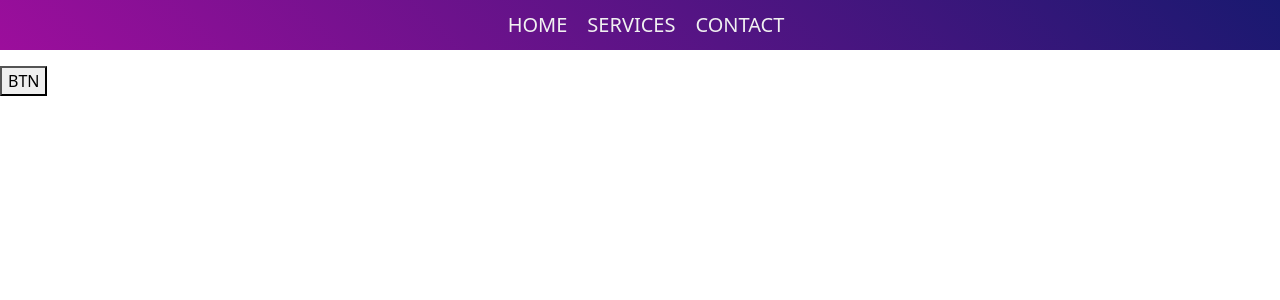
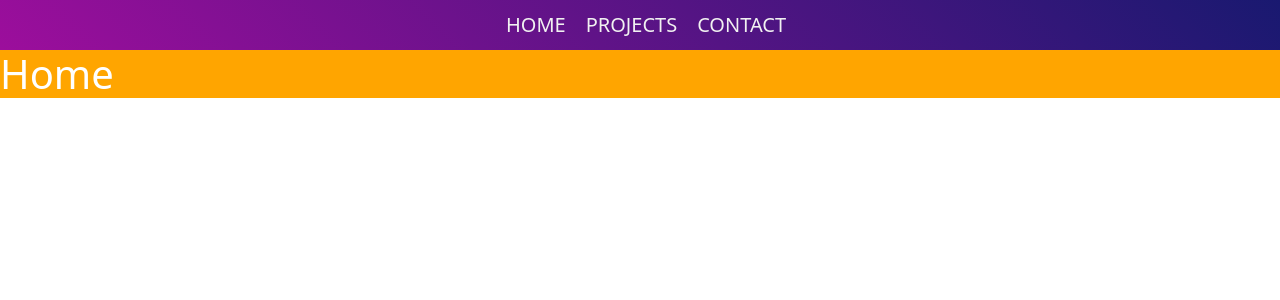
Before and after one commit to UseTheHill/react_router_6, a React (Create React App) app: page / in a window 1280 px wide. Shown: the top 300 px of the page. Built offline with nearby package versions, Linux system fonts and the light colour scheme.

Commit message:
new navbar

```diff
--- a/src/App.js
+++ b/src/App.js
@@ -1,51 +1,70 @@
-import { BrowserRouter, Route, Routes } from "react-router-dom";
+import { BrowserRouter, Route, Routes, Link } from "react-router-dom";
 // import "./App.css";
 // import "bootstrap/dist/css/bootstrap.min.css";
 import "./App.mondule.scss";
-
+// import "./Navbar.module.scss";
+import React, { useState, useEffect } from "react";
 // import { Container } from "react-bootstrap/";
 
 // Pages
-import Navbar from "./Navbar";
+// import Navbar from "./Navbar";
 import Home from "./pages/Home";
 import Projects from "./pages/Projects";
 import Contact from "./pages/Contact";
 
 function App() {
+  const [toggleMenu, setToggleMenu] = useState(false);
+  const [screenWidth, setScreenWidth] = useState(window.innerWidth);
+
+  const toggleNav = () => {
+    setToggleMenu(!toggleMenu);
+  };
+
+  useEffect(() => {
+    const changeWidth = () => {
+      setScreenWidth(window.innerWidth);
+    };
+
+    window.addEventListener("resize", changeWidth);
+
+    return () => {
+      window.removeEventListener("resize", changeWidth);
+    };
+  }, []);
+
   return (
     <div className="App">
-      {/* <Container> */}
-      <Navbar />
       <BrowserRouter>
-        {/* <Navbar className={styles.km_navbar} expand="md">
-            <Navbar href="/">Kayte McDonough</Navbar>
-            <Navbar.Toggle aria-controls="basic-navbar-nav">
-            </Navbar.Toggle>
-            <Navbar.Collapse
-              className={styles.km_collapse}
-              id="basic-navbar-nav"
-            >
-              <Nav className={styles.km_nav}>
-                <Nav.Item>
-                  <Nav.Link href="/">Home</Nav.Link>
-                </Nav.Item>
-                <Nav.Item>
-                  <Nav.Link href="/projects">Projects</Nav.Link>
-                </Nav.Item>
-                <Nav.Item>
-                  <Nav.Link href="/contact">Contact</Nav.Link>
-                </Nav.Item>
-              </Nav>
-            </Navbar.Collapse>
-          </Navbar> */}
-
+        <nav>
+          {(toggleMenu || screenWidth > 500) && (
+            <ul className="list">
+              <li>
+                <Link className="items" to="/">
+                  Home
+                </Link>
+              </li>
+              <li>
+                <Link className="items" to="/projects">
+                  Projects
+                </Link>
+              </li>
+              <li>
+                <Link className="items" to="/contact">
+                  Contact
+                </Link>
+              </li>
+            </ul>
+          )}
+          <button onClick={toggleNav} className="kt_btn">
+            BTN
+          </button>
+        </nav>
         <Routes>
           <Route path="/" element={<Home />} />
           <Route path="/projects" element={<Projects />} />
           <Route path="/contact" element={<Contact />} />
         </Routes>
       </BrowserRouter>
-      {/* </Container> */}
     </div>
   );
 }
--- a/src/App.mondule.scss
+++ b/src/App.mondule.scss
@@ -1,10 +1,64 @@
 @import "./variables.scss";
 
-// .km_navbar {
-//   background-color: rgb(126, 128, 0);
-// }
-// @media (min-width: 576px){
-//     #root > div > div{
-//     max-width: 1920px;
-// }
-// }
+nav {
+  position: fixed;
+  top: 0;
+  width: 100%;
+  height: 50px;
+  z-index: 9999;
+  background: linear-gradient(45deg, rgb(156, 14, 156), midnightblue);
+}
+
+.list {
+  list-style-type: none;
+  background: linear-gradient(45deg, rgb(156, 14, 156), midnightblue);
+  height: 100%;
+  display: flex;
+  justify-content: center;
+  align-items: center;
+  position: relative;
+}
+.items {
+  margin-right: 20px;
+  font-size: 20px;
+  text-transform: uppercase;
+  text-decoration: none;
+  color: #f1f1f1;
+  cursor: pointer;
+}
+
+.kt_btn {
+  display: none;
+  position: absolute;
+  right: 10px;
+  top: 7px;
+  padding: 5px;
+  color: #000;
+  font-size: 18px;
+}
+
+@media screen and (max-width: 500px) {
+  //   nav {
+  //     transition:ease-out;
+  //   }
+  .list {
+    flex-direction: column;
+    height: auto;
+    margin-top: 50px;
+    border-top: 1px solid rgba(255, 255, 255, 0.555);
+    background: linear-gradient(45deg, rgb(156, 14, 156), midnightblue);
+  }
+
+  .items {
+    width: 100%;
+    margin-top: 50px;
+
+    text-align: center;
+    margin-right: 0px;
+    padding: 20px 0;
+    text-decoration: none;
+  }
+  .kt_btn {
+    display: block;
+  }
+}
--- a/src/Navbar.js
+++ b/src/Navbar.js
@@ -1,15 +1,38 @@
-import React from "react";
-import styles from "../src/Navbar.module.scss";
+// import React, { useState, useEffect } from "react";
+// import styles from "../src/Navbar.module.scss";
 
-export default function Navbar() {
-  return (
-    <nav>
-      <ul className={styles.list}>
-        <li className={styles.items}>Home</li>
-        <li className={styles.items}>Services</li>
-        <li className={styles.items}>Contact</li>
-      </ul>
-      <button className={styles.button}>BTN</button>
-    </nav>
-  );
-}
+
+// export default function Navbar() {
+//   const [toggleMenu, setToggleMenu] = useState(false);
+//   const [screenWidth, setScreenWidth] = useState(window.innerWidth);
+//   const toggleNav = () => {
+//     setToggleMenu(!toggleMenu);
+//   };
+//   useEffect(() => {
+//     const changeWidth = () => {
+//       setScreenWidth(window.innerWidth);
+//     };
+
+//     window.addEventListener("resize", changeWidth);
+//     return () => {
+//       window.removeEventListener("resize", changeWidth);
+//     };
+//   }, []);
+//   return (
+//     <nav>
+//       {(toggleMenu || screenWidth > 500) && (
+//         <ul className={styles.list}>
+//           <li className={styles.items}>
+//             <Link to="/">Home</Link>
+//           </li>
+//           <li className={styles.items}>Services</li>
+//           <li className={styles.items}>Contact</li>
+//         </ul>
+//       )}
+
+//       <button onClick={toggleNav} className={styles.btn}>
+//         BTN
+//       </button>
+//     </nav>
+//   );
+// }
--- a/src/Navbar.module.scss
+++ b/src/Navbar.module.scss
@@ -1,73 +1,58 @@
-@import "./variables.scss";
+// nav {
+//     position: fixed;
+//     top: 0;
+//     width: 100%;
+//     height: 50px;
+//     background: linear-gradient(45deg, rgb(156, 14, 156), midnightblue);
+// }
 
-nav {
-    position: fixed;
-    top: 0;
-    width: 100%;
-    height: 50px;
-    background: linear-gradient(45deg, rgb(156, 14, 156), midnightblue);
-}
-
-.list {
-    list-style-type: none;
-    background: linear-gradient(45deg, rgb(156, 14, 156), midnightblue);
-    height: 100%;
-    display: flex;
-    justify-content: center;
-    align-items: center;
-    position: relative;
-}
-.items {
-    margin-right: 20px;
-    font-size: 20px;
-    text-transform: uppercase;
-    color: #f1f1f1;
-    cursor: pointer;
-}
-
-.btn {
-    display: none;
-    position: absolute;
-    right: 10px;
-    top: 7px;
-    padding: 5px;
-    color: #000;
-    font-size: 18px;
-}
-@media screen and (max-width: 500px){
-    .list {
-        flex-direction: column;
-        height: auto;
-    }
-    .items:nth-child(1){
-        border-top: 1px solid rgba(255, 255, 255, 0.555);
-        margin-top: 50px;
-    }
-    .items {
-        width: 100%;
-        border-top: 1px solid rgba(255, 255, 255, 0.555);
-        text-align: center;
-        margin-right: 0px;
-        padding: 20px 0;
-    }
-    .btn {
-        display: block;
-    }
-}
-// .km_whole_navbar {
+// .list {
+//     list-style-type: none;
+//     background: linear-gradient(45deg, rgb(156, 14, 156), midnightblue);
+//     height: 100%;
+//     display: flex;
+//     justify-content: center;
+//     align-items: center;
 //     position: relative;
 // }
-// .km_navbar {
-//   max-width: 1920px;
-//   margin-top: 4px;
-//   margin-bottom: 4px;
-//   width: 100%;
+// .items {
+//     margin-right: 20px;
+//     font-size: 20px;
+//     text-transform: uppercase;
+//     color: #f1f1f1;
+//     cursor: pointer;
+// }
+
+// .btn {
+//     display: none;
+//     position: absolute;
+//     right: 10px;
+//     top: 7px;
+//     padding: 5px;
+//     color: #000;
+//     font-size: 18px;
+// }
+
+
+// @media screen and (max-width: 500px){
+
+//     .list {
+//         flex-direction: column;
+//         height: auto;
+//     }
+//     .items:nth-child(1){
+//         border-top: 1px solid rgba(255, 255, 255, 0.555);
+//         margin-top: 50px;
+//     }
+//     .items {
+//         width: 100%;
+//         border-top: 1px solid rgba(255, 255, 255, 0.555);
+//         text-align: center;
+//         margin-right: 0px;
+//         padding: 20px 0;
+//     }
+//     .btn {
+//         display: block;
+//     }
 
 // }
-// .km_whole_navbar {
-//   padding: 0;
-//   width: 100%;
-// }
-// .km_collapse {
-//   justify-content: end;
-// }
--- a/src/pages/Home.module.scss
+++ b/src/pages/Home.module.scss
@@ -1,5 +1,8 @@
 @import "../variables.scss";
-
+body {
+  position: relative;
+  padding-top: 50px;
+}
 .home_div {
   background-color: orange;
 }
```
